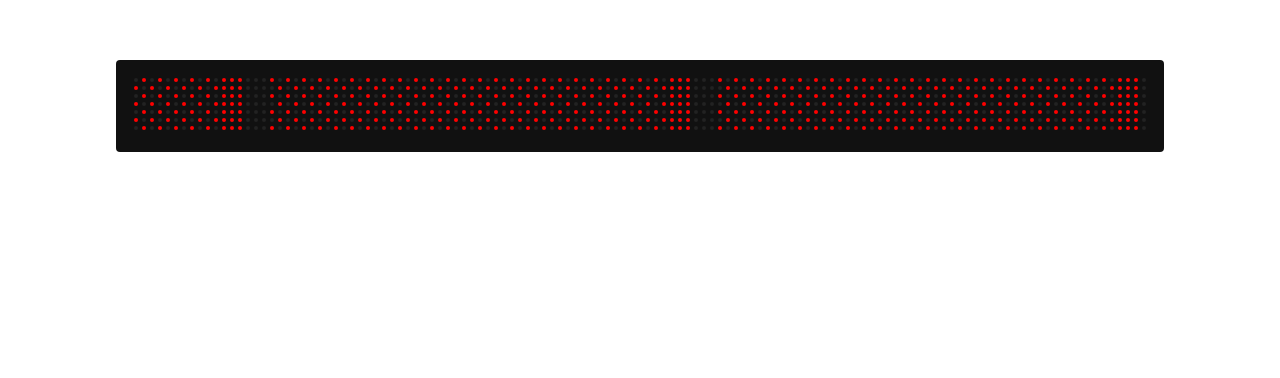
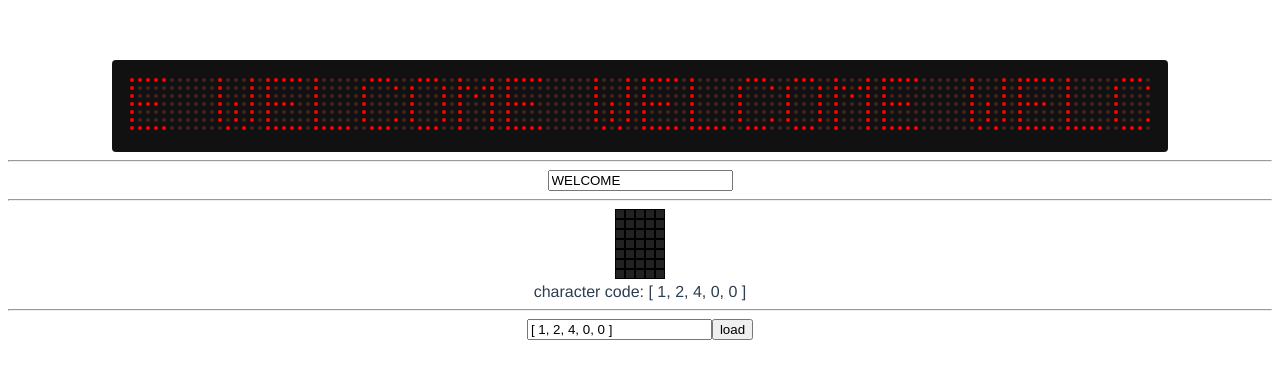
Before and after one commit to geertw/ledsee, a Vue app: page / in a window 1280 px wide. Shown: the top 378 px of the page. Built offline with nearby package versions, Linux system fonts and the light colour scheme.

Commit message:
Font editor, start with 5x7 font

```diff
--- a/src/App.vue
+++ b/src/App.vue
@@ -1,16 +1,33 @@
 <template>
   <div id="app">
-    <LedSign msg="Welcome to Your Vue.js App" :width="128" :height="8" />
+    <LedSign :message="message" :width="128" :height="7" />
+
+    <hr>
+
+    <input type="text" v-model="message">
+
+    <hr>
+
+    <div>
+        <CharCreate :width="5" :height="7"></CharCreate>
+    </div>
   </div>
 </template>
 
 <script>
 import LedSign from './components/LedSign.vue'
+import CharCreate from './components/CharCreate.vue'
 
 export default {
   name: 'App',
   components: {
-    LedSign
+    LedSign,
+    CharCreate
+  },
+  data() {
+    return {
+      message: 'WELCOME'
+    }
   }
 }
 </script>
--- /dev/null
+++ b/src/components/CharCreate.vue
@@ -0,0 +1,106 @@
+<template>
+    <div>
+    <div>
+        <div v-for="col in parseInt(width)" v-bind:key="col" class="col">
+            <div v-for="row in parseInt(height)" v-bind:key="row" class="row">
+                <span class="dot" :class="{ 'active': pixels[col - 1][row - 1] == 1 }" @click="toggle(col - 1, row - 1)"></span>
+            </div>
+        </div>
+    </div>
+    character code: {{ charDef }}
+
+    <hr>
+
+    <input type="text" v-model="charDef"><button @click="loadCharDef()">load</button>
+
+    </div>
+</template>
+
+<script>
+export default {
+  name: 'CharCreate',
+  data() {
+      return {
+          pixels: [],
+          charDef: "[ 1, 2, 4, 0, 0 ]"
+      }
+  },
+  created() {
+      for (let col = 0; col < this.width; col++) {
+          this.pixels[col] = [];
+          for (let row = 0; row < this.height; row++) {
+              this.$set(this.pixels[col], row, 0);
+          }
+      }
+  },
+  methods: {
+      toggle(col, row) {
+        let colPixels = this.pixels[col];
+        colPixels[row] = 1 - colPixels[row];
+        this.$set(this.pixels, col, colPixels);
+      },
+      loadCharDef() {
+          let chars = JSON.parse(this.charDef);
+
+        for (let col = 0; col < this.width; col++) {
+            let colPixels = [];
+            for (let row = 0; row < this.height; row++) {
+                let pixelVal = (chars[col] & (1 << row)) === 0 ? 0 : 1;
+                colPixels[row] = pixelVal;
+            }
+            this.$set(this.pixels, col, colPixels);
+        }
+    }
+  },
+  watch: {
+      pixels() {
+          let hexPixels = [];
+
+          for (let col = 0; col < this.width; col++) {
+              let colValue = 0;
+
+              for (let row = 0; row < this.height; row++) {
+                  colValue |= (this.pixels[col][row] << row);
+              }
+
+              hexPixels.push(colValue);
+          }
+
+          this.charDef =  JSON.stringify(hexPixels);
+      }
+  },
+  props: {
+    width: Number,
+    height: Number
+  }
+}
+</script>
+
+<!-- Add "scoped" attribute to limit CSS to this component only -->
+<style scoped>
+.col {
+  display: inline-block;
+  line-height: 0;
+
+  background: black;
+}
+
+.dot {
+  width: 8px;
+  height: 8px;
+  /* border-radius: 8px; */
+  background-color: #222;
+  display: inline-block;
+  /* margin: 1px; */
+  cursor: pointer;
+  border: 1px solid #000;
+}
+.dot.active {
+  background-color: red;
+}
+.dot:hover {
+  background-color: red;
+  border: 1px solid red;
+}
+
+</style>
--- a/src/components/LedCol.vue
+++ b/src/components/LedCol.vue
@@ -1,7 +1,7 @@
 <template>
     <span>
-        <div v-for="row in parseInt(height) - 1" v-bind:key="row" class="row">
-            <span class="dot" :class="{ 'active': pixels[row] == 1 }"></span>
+        <div v-for="row in parseInt(height)" v-bind:key="row" class="row">
+            <span class="dot" :class="{ 'active': pixels[row - 1] == 1 }"></span>
         </div>
     </span>
 </template>
@@ -16,19 +16,16 @@ export default {
 }
 </script>
 
-<!-- Add "scoped" attribute to limit CSS to this component only -->
 <style scoped>
-
 .dot {
   width: 4px;
   height: 4px;
   border-radius: 4px;
-  background-color: #222;
+  background-color: #422;
   display: inline-block;
   margin: 2px;
 }
 .dot.active {
   background-color: red;
 }
-
 </style>
--- a/src/components/LedSign.vue
+++ b/src/components/LedSign.vue
@@ -1,17 +1,14 @@
 <template>
   <div class="ledsign">
-    <div v-for="col in parseInt(width) - 1" v-bind:key="col" class="col">
-      <LedCol :pixels="pixelArray[col]" :height="height"></LedCol>
-      <!-- <div v-for="row in parseInt(height)" v-bind:key="row" class="row">
-        <span class="dot active"></span>
-      </div> -->
+    <div v-for="col in parseInt(width)" v-bind:key="col" class="col">
+      <LedCol :pixels="pixelArray[col - 1]" :height="height"></LedCol>
     </div>
   </div>
 </template>
 
 <script>
 import LedCol from './LedCol.vue'
-
+import font from '../fonts/5x7';
 
 export default {
   name: 'LedSign',
@@ -20,52 +17,67 @@ export default {
   },
   data() {
     return {
-      offset: 0
+      offsetX: 0,
+      moveX: 1
     }
   },
   props: {
-    msg: String,
+    message: String,
     width: Number,
     height: Number
   },
   created() {
     setInterval(() => {
       this.move();
-    }, 50);
+    }, 60);
   },
   methods: {
     move() {
-      this.offset++;
-      if (this.offset >= this.pixelImage.length) {
-        this.offset = 0;
+      this.offsetX += this.moveX;
+      if (this.offsetX >= this.pixelImage.length) {
+        this.offsetX = 0;
+      } else if (this.offsetX < 0) {
+        this.offsetX = this.pixelImage.length - 1;
       }
     }
   },
   computed: {
     pixelImage() {
-      let pixels  =[];
-      for (let i = 0; i < 50; i++) {
-        if (i % 4 == 0) {
-          pixels.push([0,1,0,1,0,1,0,1]);
-          // pixels.push([1,1,1,1,1,1,1,1]);
-        } else if (i % 4 == 1) {
-          pixels.push([1,0,1,0,1,0,1,0]);
-        } else if (i % 4 == 2) {
-          pixels.push([0,1,0,1,0,1,0,1]);
+      let pixels = [];
+
+      for (let i = 0; i < this.message.length; i++) {
+        let char = this.message[i];
+
+        if (Object.prototype.hasOwnProperty.call(font, char)) {
+          let charDef = font[char];
+
+          for (let col = 0; col < charDef.length; col++) {
+              let colPixels = [];
+
+              for (let row = 0; row < this.height; row++) {
+                  let pixelVal = (charDef[col] & (1 << row)) === 0 ? 0 : 1;
+                  colPixels[row] = pixelVal;
+              }
+
+              pixels.push(colPixels)
+          }
+
         } else {
-          pixels.push([1,0,1,0,1,0,1,0]);
-          // pixels.push([0,0,0,0,0,0,0,0]);
+          // Unrecognized character
+          pixels.push([1, 1, 1, 1, 1, 1, 1]);
+          pixels.push([1, 1, 1, 1, 1, 1, 1]);
+          pixels.push([1, 1, 1, 1, 1, 1, 1]);
+          pixels.push([1, 1, 1, 1, 1, 1, 1]);
+          pixels.push([1, 1, 1, 1, 1, 1, 1]);
         }
+
+        pixels.push([0, 0, 0, 0, 0, 0, 0]);
       }
 
-      pixels.push([1,1,1,1,1,1,1,1]);
-      pixels.push([1,1,1,1,1,1,1,1]);
-      pixels.push([1,1,1,1,1,1,1,1]);
-
-      pixels.push([0,0,0,0,0,0,0,0]);
-      pixels.push([0,0,0,0,0,0,0,0]);
-      pixels.push([0,0,0,0,0,0,0,0]);
-
+      // Always end with 5 pixels spacing:
+      for (let i = 0; i < 5; i++) {
+        pixels.push([0, 0, 0, 0, 0, 0, 0]);
+      }
 
       return pixels;
     },
@@ -80,28 +92,18 @@ export default {
         return pixels;
       }
 
-      // console.log(this.pixelImage.slice(this.offset));
-
-      pixels = pixels.concat(this.pixelImage.slice(this.offset));
+      pixels = pixels.concat(this.pixelImage.slice(this.offsetX));
 
       while (pixels.length < this.width) {
         pixels = pixels.concat(this.pixelImage);
       }
 
-      // for (let i = 0; i <= this.width; i++) {
-      //   pixels.push([0,0,0,0,0,0,0,0]);
-      // }
-
       return pixels;
-      // return this.pixelImage;
-
-      // return pixels;
     }
   }
 }
 </script>
 
-<!-- Add "scoped" attribute to limit CSS to this component only -->
 <style scoped>
 
 .col {
@@ -109,17 +111,6 @@ export default {
   line-height: 0;
 }
 
-/* .dot {
-  width: 4px;
-  height: 4px;
-  border-radius: 4px;
-  background-color: #222;
-  display: inline-block;
-  margin: 2px;
-}
-.dot.active {
-  background-color: red;
-} */
 .ledsign {
   background: #111;
   display: inline-block;
--- /dev/null
+++ b/src/fonts/5x7.js
@@ -0,0 +1,59 @@
+export default {
+    '0': [ 62, 81, 73, 69, 62 ],
+    '1': [ 0, 66, 127, 64, 0 ],
+    '2': [ 66, 97, 81, 73, 70 ],
+    '3': [ 33, 65, 69, 75, 49 ],
+    '4': [ 24, 20, 18, 127, 16 ],
+    '5': [ 39, 69, 69, 69, 57 ],
+    '6': [ 60, 74, 73, 73, 48 ],
+    '7': [ 1, 113, 9, 5, 3 ],
+    '8': [ 54, 73, 73, 73, 54 ],
+    '9': [ 6, 73, 73, 41, 30 ],
+    ' ': [ 0, 0, 0, 0, 0 ],
+    '.': [ 0, 96, 96, 0, 0 ],
+    ',': [ 0, 80, 48, 0, 0 ],
+    'A': [ 124, 18, 17, 18, 124 ],
+    'B': [ 127, 73, 73, 73, 54 ],
+    'C': [ 62, 65, 65, 65, 34 ],
+    'D': [ 127, 65, 65, 65, 62 ],
+    'E': [ 127, 73, 73, 73, 65 ],
+    'F': [ 127, 9, 9, 9, 1 ],
+    'G': [ 62, 65, 73, 73, 122 ],
+    'H': [ 127, 8, 8, 8, 127 ],
+    'I': [ 0, 65, 127, 65, 0 ],
+    'J': [ 32, 64, 65, 63, 1 ],
+    'K': [ 127, 8, 20, 34, 65 ],
+    'L': [ 127, 64, 64, 64, 64 ],
+    'M': [ 127, 2, 4, 2, 127 ],
+    'N': [ 127, 4, 8, 16, 127 ],
+    'O': [ 62, 65, 65, 65, 62 ],
+    'P': [ 127, 9, 9, 9, 6 ],
+    'Q': [62,65,81,33,94],
+    'R': [127,9,25,41,70],
+    'S': [70,73,73,73,49],
+    'T': [1,1,127,1,1],
+    'U': [63,64,64,64,63],
+    'V': [31,32,64,32,31],
+    'W': [63,64,56,64,63],
+    'X': [99,20,8,20,99],
+    'Y': [7,8,112,8,7],
+    'Z': [97,81,73,69,67],
+    '<': [8,20,34,65,0],
+    '>': [0,65,34,20,8],
+    '-': [8,8,8,8,8],
+    '+': [8,8,62,8,8],
+    '(': [0,28,34,65,0],
+    ')': [0,65,34,28,0],
+    ':': [0,54,54,0,0],
+    ';': [0,86,54,0,0],
+    '"': [0,7,0,7,0],
+    '\'': [0,5,3,0,0],
+    '!': [0,0,95,0,0],
+    '?': [2,1,81,9,6],
+    '=': [20,20,20,20,20],
+    '/': [32,16,8,4,2],
+    '*': [20,8,62,8,20],
+    '#': [20,127,20,127,20],
+    '_': [64,64,64,64,64],
+    '&': [54,73,85,34,80],
+};
```
